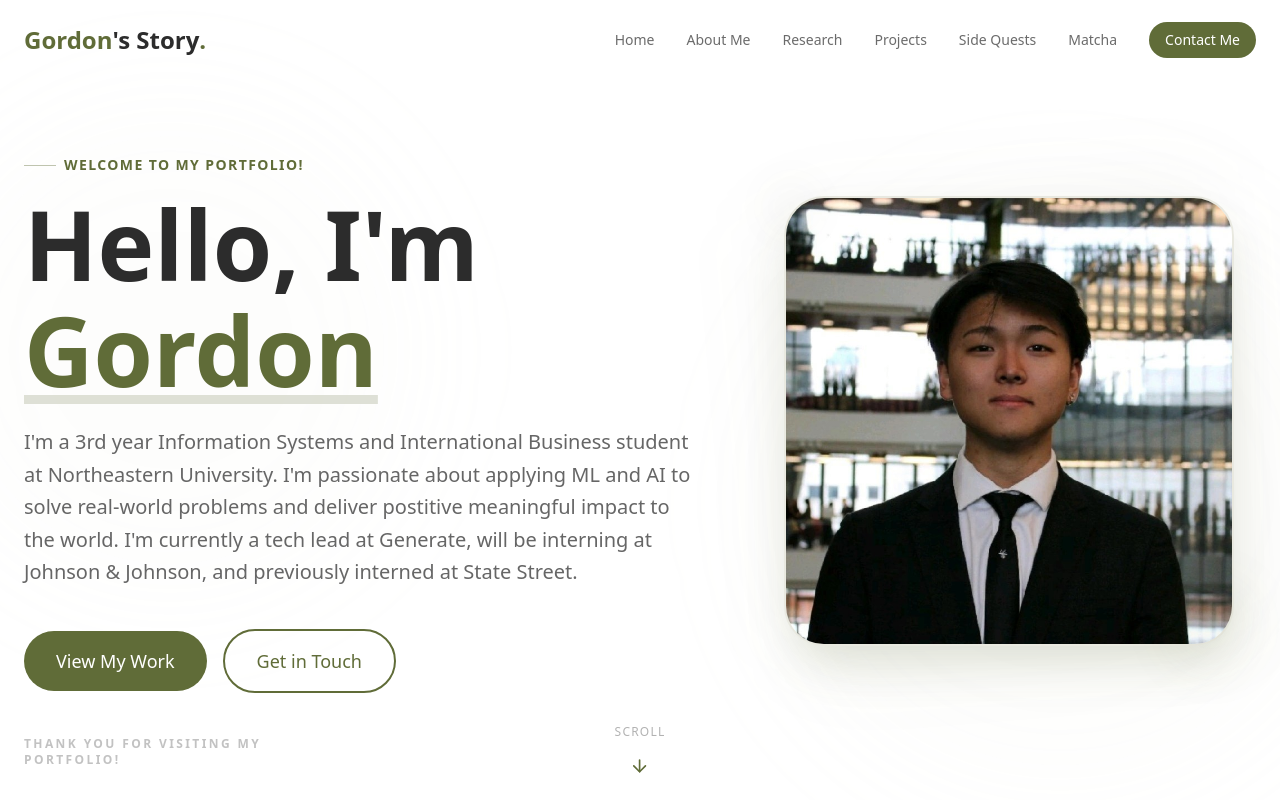
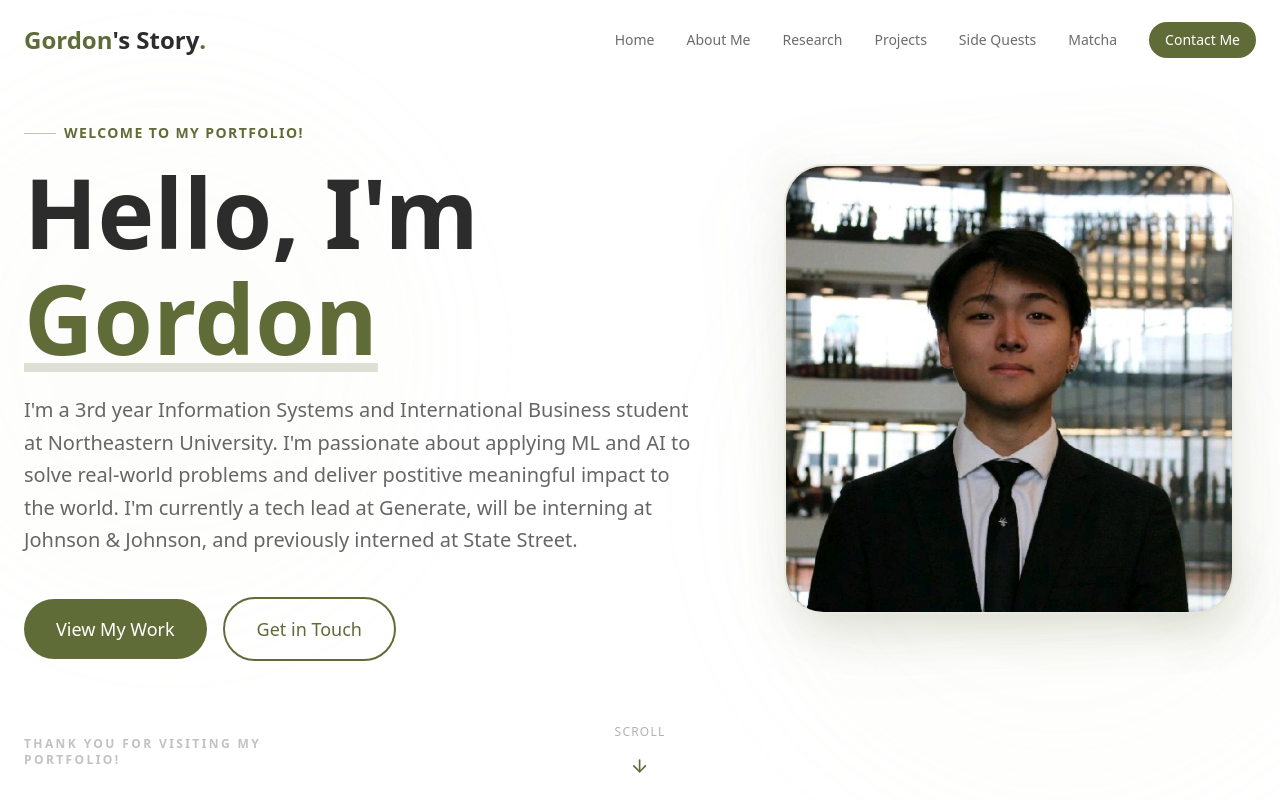
Before and after one commit to GordonBie123/portfolio-website, a Next.js app: page / in a window 1280 px wide. Shown: the top 800 px of the page. Built offline with nearby package versions, Linux system fonts and the light colour scheme.

Commit message:
Refactor Hero layout to flex-col to prevent overlap

```diff
--- a/src/components/sections/Hero.tsx
+++ b/src/components/sections/Hero.tsx
@@ -30,7 +30,7 @@
   return (
     <section
       id="home"
-      className="relative min-h-screen flex items-center justify-center pt-24 pb-12 overflow-hidden bg-white"
+      className="relative min-h-screen flex flex-col pt-24 overflow-hidden bg-white"
     >
       {/* Background Visual Element */}
       <div className="absolute inset-0 z-0 overflow-hidden pointer-events-none">
@@ -38,6 +38,7 @@
         <div className="absolute bottom-1/4 -left-20 w-[500px] h-[500px] bg-matcha-light/10 rounded-full blur-3xl opacity-50" />
       </div>
 
+      <div className="flex-1 flex items-center w-full">
         <div className="relative z-10 max-w-7xl mx-auto px-6 grid grid-cols-1 lg:grid-cols-12 gap-12 lg:gap-8 items-center w-full">
           {/* Left Column: Text Content */}
           <motion.div
@@ -133,9 +134,10 @@
             </div>
           </motion.div>
         </div>
+      </div>
 
       {/* Hero Footer Elements */}
-      <div className="absolute bottom-8 left-0 w-full z-20 pointer-events-none">
+      <div className="w-full z-20 pointer-events-none mt-auto pb-8 pt-12">
         <div className="max-w-7xl mx-auto px-6 relative flex items-end justify-between">
           {/* Thank You Message - Left Aligned */}
           <motion.p
```
Lines whose indentation alone changed are shown as unchanged.
